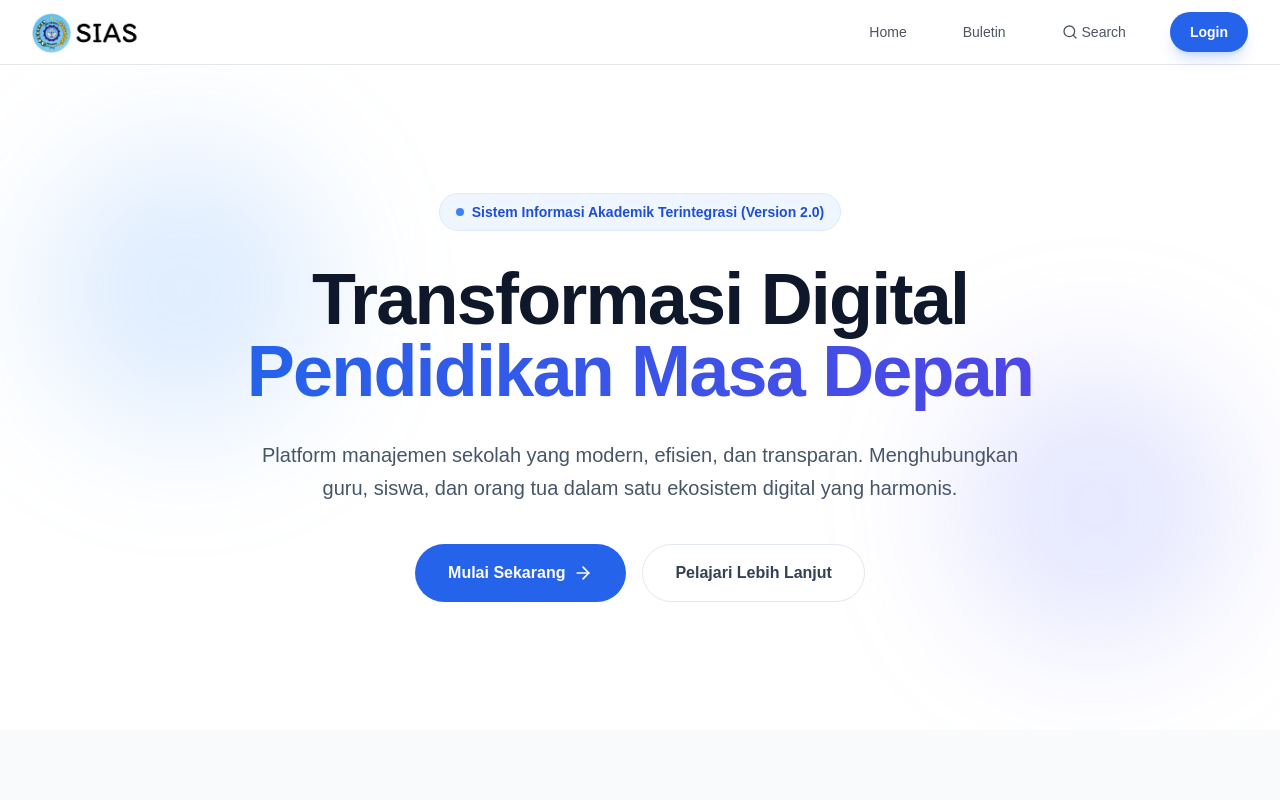
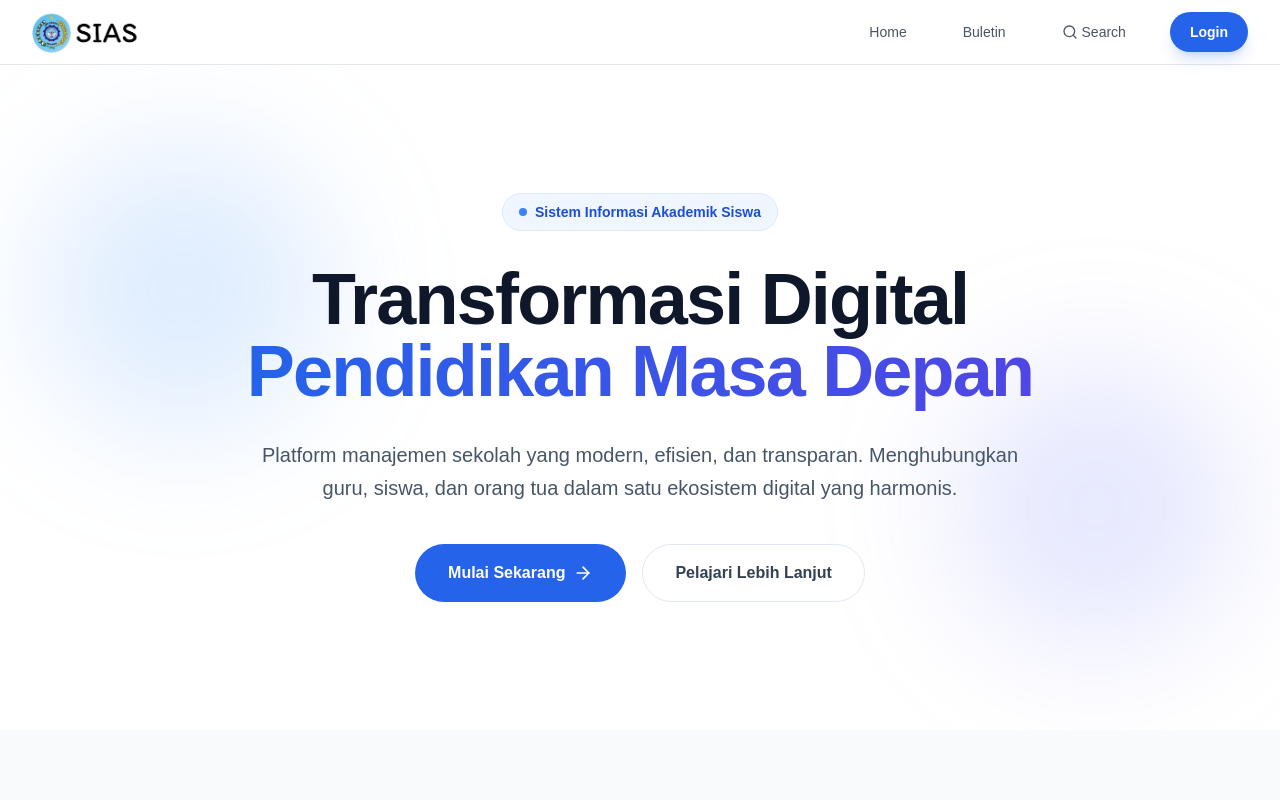
Before and after one commit to violet666666/nextjs_sias, a Next.js app: page / in a window 1280 px wide. Shown: the top 800 px of the page. Built offline with nearby package versions, Linux system fonts and the light colour scheme; no server answers.

Commit message:
update text hero

```diff
--- a/src/app/page.js
+++ b/src/app/page.js
@@ -24,7 +24,7 @@ export default function Home() {
                 <span className="animate-ping absolute inline-flex h-full w-full rounded-full bg-blue-400 opacity-75"></span>
                 <span className="relative inline-flex rounded-full h-2 w-2 bg-blue-500"></span>
               </span>
-              Sistem Informasi Akademik Terintegrasi (Version 2.0)
+              Sistem Informasi Akademik Siswa
             </div>
 
             <h1 className="text-5xl md:text-7xl font-extrabold tracking-tight mb-8 text-slate-900 dark:text-white animate-slide-in">
```
